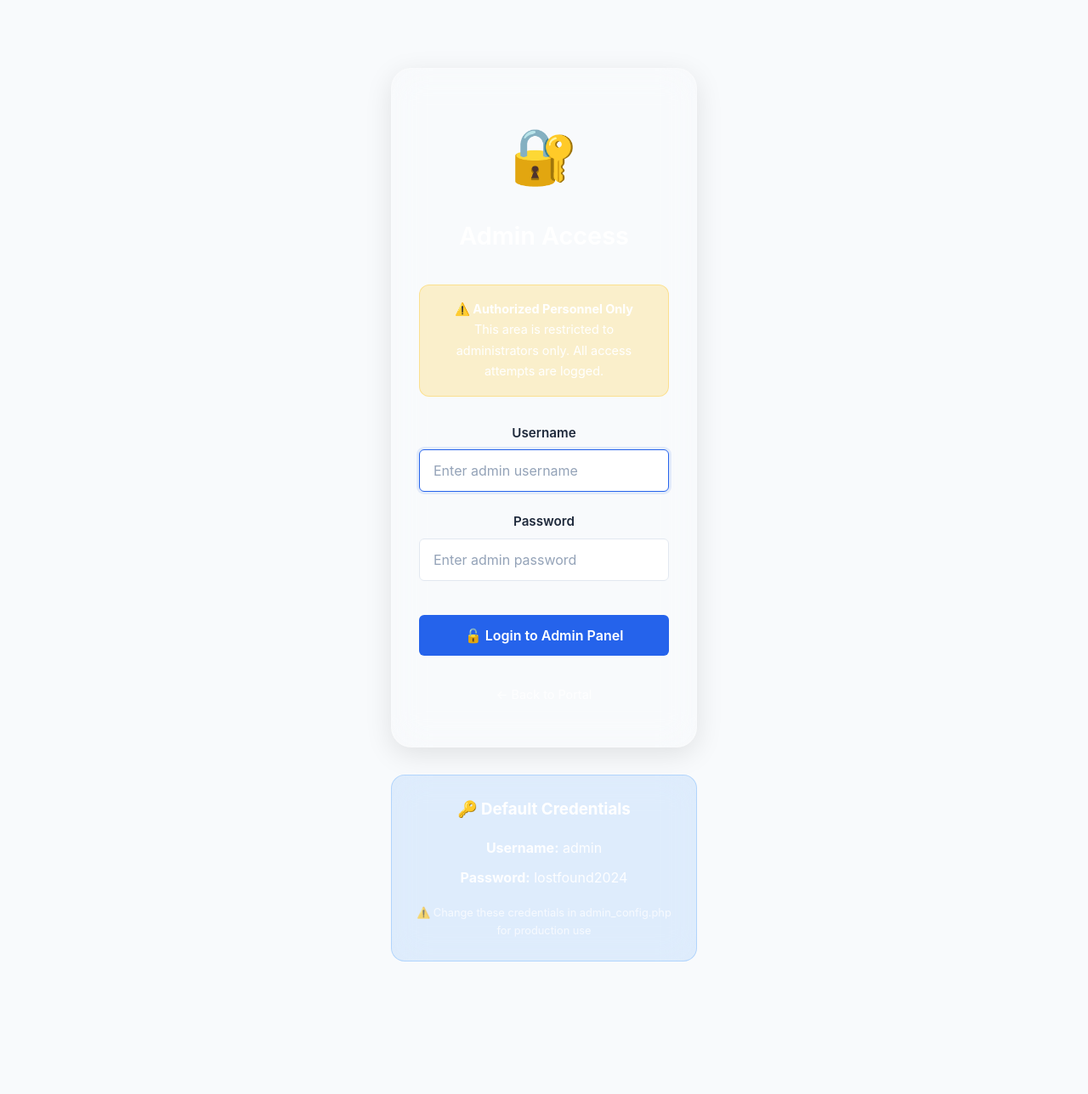
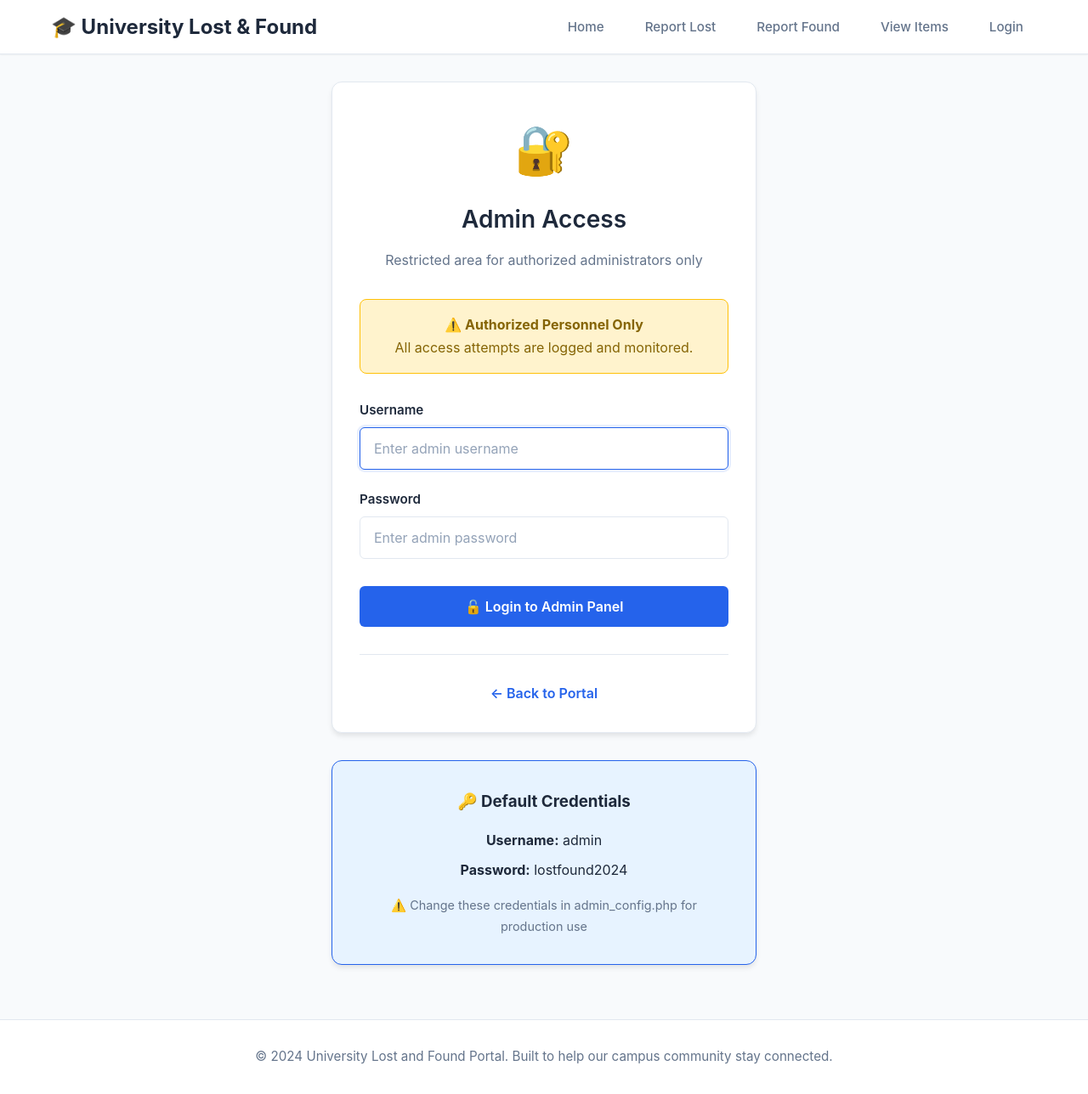
Before and after one commit to Izaek256/Lostnfound, a PHP site: page /lostfound/admin_login.php in a window 1280 px wide. Shown: the whole page at 85% size. Before the commit the page ends 1132 px from the top, so only its background shows below. Run offline with PHP 8.4, Linux system fonts and the light colour scheme.

Commit message:
refactor(ui): revamp admin login page and remove admin link from nav
- Replaced admin login styling with a modern, cleaner layout including header, main, and footer
- Added site-wide navigation links in header, removing separate admin nav highlight
- Improved admin login form design with clear access restriction warning
- Updated default credentials section styling for better readability
- Removed admin login link from navigation menus in index, items, report_found, and report_lost pages
- Added footer copyright and site info on admin login page

```diff
--- a/admin_login.php
+++ b/admin_login.php
@@ -49,79 +49,45 @@ if ($_SERVER['REQUEST_METHOD'] == 'POST') {
     <meta name="viewport" content="width=device-width, initial-scale=1.0">
     <title>Admin Login - University Lost and Found</title>
     <link rel="stylesheet" href="style.css">
-    <style>
-        .login-container {
-            max-width: 400px;
-            margin: 10vh auto;
-            padding: 0 20px;
-        }
-
-        .login-form {
-            background: rgba(255, 255, 255, 0.1);
-            backdrop-filter: blur(20px);
-            -webkit-backdrop-filter: blur(20px);
-            padding: 3rem 2rem;
-            border-radius: 24px;
-            border: 1px solid rgba(255, 255, 255, 0.2);
-            box-shadow: 0 8px 32px rgba(0, 0, 0, 0.1);
-            text-align: center;
-        }
-
-        .admin-icon {
-            font-size: 4rem;
-            margin-bottom: 1rem;
-            color: white;
-        }
-
-        .login-title {
-            color: white;
-            font-size: 1.8rem;
-            font-weight: 600;
-            margin-bottom: 2rem;
-        }
-
-        .security-notice {
-            background: rgba(255, 193, 7, 0.2);
-            border: 1px solid rgba(255, 193, 7, 0.3);
-            color: white;
-            padding: 1rem;
-            border-radius: 12px;
-            margin-bottom: 2rem;
-            font-size: 0.9rem;
-        }
-
-        .back-link {
-            margin-top: 2rem;
-        }
-
-        .back-link a {
-            color: rgba(255, 255, 255, 0.8);
-            text-decoration: none;
-            font-size: 0.9rem;
-            transition: color 0.3s ease;
-        }
-
-        .back-link a:hover {
-            color: white;
-        }
-    </style>
 </head>
 <body>
-    <div class="login-container">
-        <div class="login-form">
-            <div class="admin-icon">🔐</div>
-            <h1 class="login-title">Admin Access</h1>
+    <header>
+        <div class="header-content">
+            <div class="logo">
+                <h1>🎓 University Lost & Found</h1>
+            </div>
+            <nav>
+                <ul>
+                    <li><a href="index.php">Home</a></li>
+                    <li><a href="report_lost.php">Report Lost</a></li>
+                    <li><a href="report_found.php">Report Found</a></li>
+                    <li><a href="items.php">View Items</a></li>
+                    <li><a href="user_login.php">Login</a></li>
+                </ul>
+            </nav>
+        </div>
+    </header>
 
-            <div class="security-notice">
-                <strong>⚠️ Authorized Personnel Only</strong><br>
-                This area is restricted to administrators only. All access attempts are logged.
-            </div>
-
+    <main>
         <?php if ($error != ''): ?>
             <div class="alert alert-error">
                 <?php echo $error; ?>
             </div>
         <?php endif; ?>
+
+        <div class="form-container" style="max-width: 500px; margin: 2rem auto;">
+            <div style="text-align: center; margin-bottom: 2rem;">
+                <div style="font-size: 3.5rem; margin-bottom: 1rem;">🔐</div>
+                <h2>Admin Access</h2>
+                <p style="color: var(--text-secondary); margin-top: 0.5rem;">
+                    Restricted area for authorized administrators only
+                </p>
+            </div>
+
+            <div style="background: #fff3cd; border: 1px solid #ffc107; color: #856404; padding: 1rem; border-radius: 8px; margin-bottom: 2rem; text-align: center;">
+                <strong>⚠️ Authorized Personnel Only</strong><br>
+                All access attempts are logged and monitored.
+            </div>
 
             <form method="POST">
                 <div class="form-group">
@@ -143,26 +109,34 @@ if ($_SERVER['REQUEST_METHOD'] == 'POST') {
                            required>
                 </div>
 
-                <button type="submit"
-                        class="btn"
-                        style="width: 100%; margin-top: 1rem;">
+                <div style="text-align: center; margin-top: 2rem;">
+                    <button type="submit" class="btn" style="width: 100%;">
                         🔓 Login to Admin Panel
                     </button>
+                </div>
             </form>
 
-            <div class="back-link">
-                <a href="index.php">← Back to Portal</a>
+            <div style="text-align: center; margin-top: 2rem; padding-top: 2rem; border-top: 1px solid var(--border);">
+                <p style="color: var(--text-secondary);">
+                    <a href="index.php" style="color: var(--primary); font-weight: 600; text-decoration: none;">← Back to Portal</a>
+                </p>
             </div>
         </div>
 
         <!-- Default Credentials Info (Remove in production) -->
-        <div style="background: rgba(0, 123, 255, 0.1); backdrop-filter: blur(20px); border: 1px solid rgba(0, 123, 255, 0.2); padding: 1.5rem; border-radius: 16px; margin-top: 2rem; text-align: center;">
-            <h3 style="color: white; margin-bottom: 1rem;">🔑 Default Credentials</h3>
-            <p style="color: rgba(255, 255, 255, 0.9); margin-bottom: 0.5rem;"><strong>Username:</strong> admin</p>
-            <p style="color: rgba(255, 255, 255, 0.9); margin-bottom: 1rem;"><strong>Password:</strong> lostfound2024</p>
-            <p style="color: rgba(255, 255, 255, 0.7); font-size: 0.8rem;">⚠️ Change these credentials in admin_config.php for production use</p>
+        <div class="form-container" style="max-width: 500px; margin: 0 auto; background: #e7f3ff; border: 1px solid #2563eb;">
+            <div style="text-align: center;">
+                <h3 style="color: var(--text-primary); margin-bottom: 1rem;">🔑 Default Credentials</h3>
+                <p style="color: var(--text-primary); margin-bottom: 0.5rem;"><strong>Username:</strong> admin</p>
+                <p style="color: var(--text-primary); margin-bottom: 1rem;"><strong>Password:</strong> lostfound2024</p>
+                <p style="color: var(--text-secondary); font-size: 0.9rem;">⚠️ Change these credentials in admin_config.php for production use</p>
             </div>
         </div>
+    </main>
+
+    <footer>
+        <p>&copy; 2024 University Lost and Found Portal. Built to help our campus community stay connected.</p>
+    </footer>
 
     <script>
         // Focus on username field when page loads
--- a/index.php
+++ b/index.php
@@ -75,7 +75,6 @@ $stats = mysqli_fetch_assoc($result);
                         <li><a href="user_login.php">Login</a></li>
                         <li><a href="user_register.php">Register</a></li>
                     <?php endif; ?>
-                    <li><a href="admin_login.php" style="background: rgba(220, 53, 69, 0.3); border: 1px solid rgba(220, 53, 69, 0.4);">🛡️ Admin</a></li>
                 </ul>
             </nav>
         </div>
--- a/items.php
+++ b/items.php
@@ -98,7 +98,6 @@ $stats = mysqli_fetch_assoc($result);
                         <li><a href="user_login.php">Login</a></li>
                         <li><a href="user_register.php">Register</a></li>
                     <?php endif; ?>
-                    <li><a href="admin_login.php" style="background: rgba(220, 53, 69, 0.3); border: 1px solid rgba(220, 53, 69, 0.4);">🛡️ Admin</a></li>
                 </ul>
             </nav>
         </div>
--- a/report_found.php
+++ b/report_found.php
@@ -133,7 +133,6 @@ if ($_SERVER['REQUEST_METHOD'] === 'POST') {
                         <li><a href="user_login.php">Login</a></li>
                         <li><a href="user_register.php">Register</a></li>
                     <?php endif; ?>
-                    <li><a href="admin_login.php" style="background: rgba(220, 53, 69, 0.3); border: 1px solid rgba(220, 53, 69, 0.4);">🛡️ Admin</a></li>
                 </ul>
             </nav>
         </div>
--- a/report_lost.php
+++ b/report_lost.php
@@ -155,7 +155,6 @@ if ($_SERVER['REQUEST_METHOD'] === 'POST') {
                         <li><a href="user_login.php">Login</a></li>
                         <li><a href="user_register.php">Register</a></li>
                     <?php endif; ?>
-                    <li><a href="admin_login.php" style="background: rgba(220, 53, 69, 0.3); border: 1px solid rgba(220, 53, 69, 0.4);">🛡️ Admin</a></li>
                 </ul>
             </nav>
         </div>
```
Lines whose indentation alone changed are shown as unchanged.
